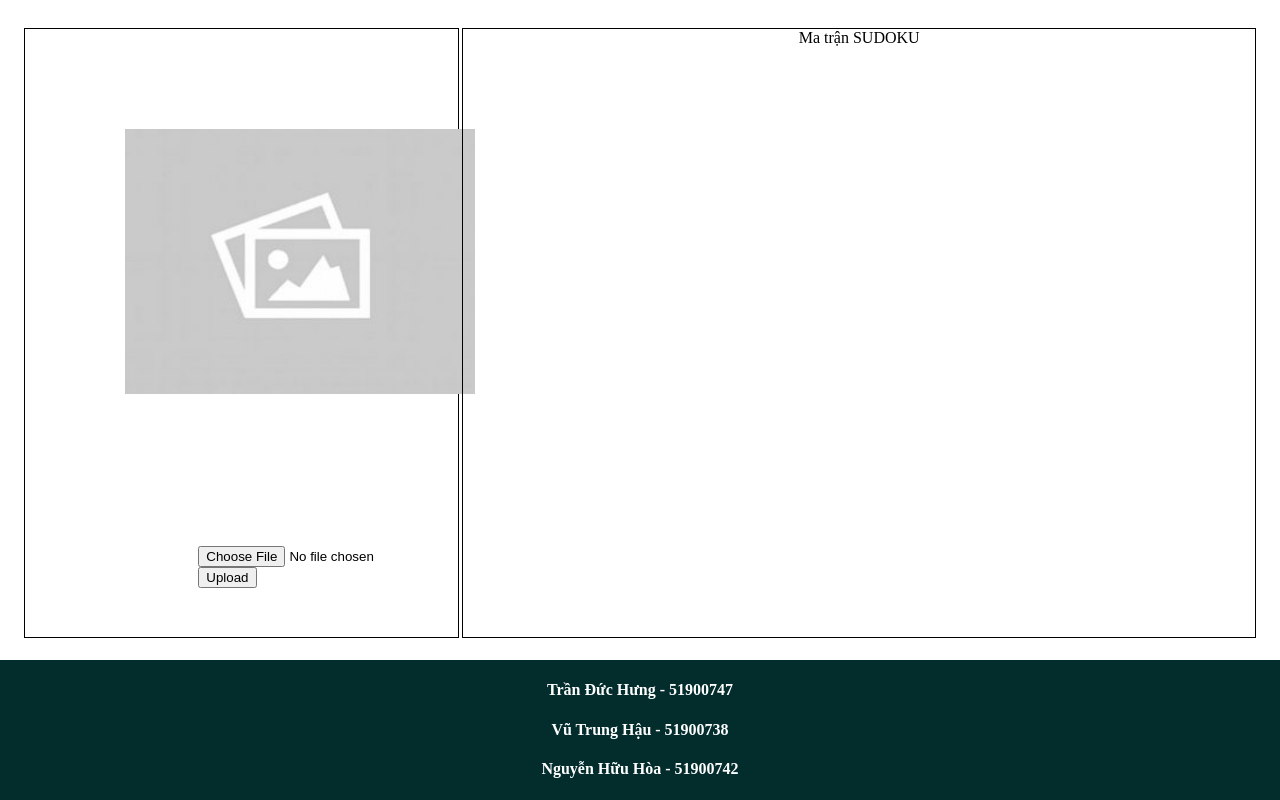
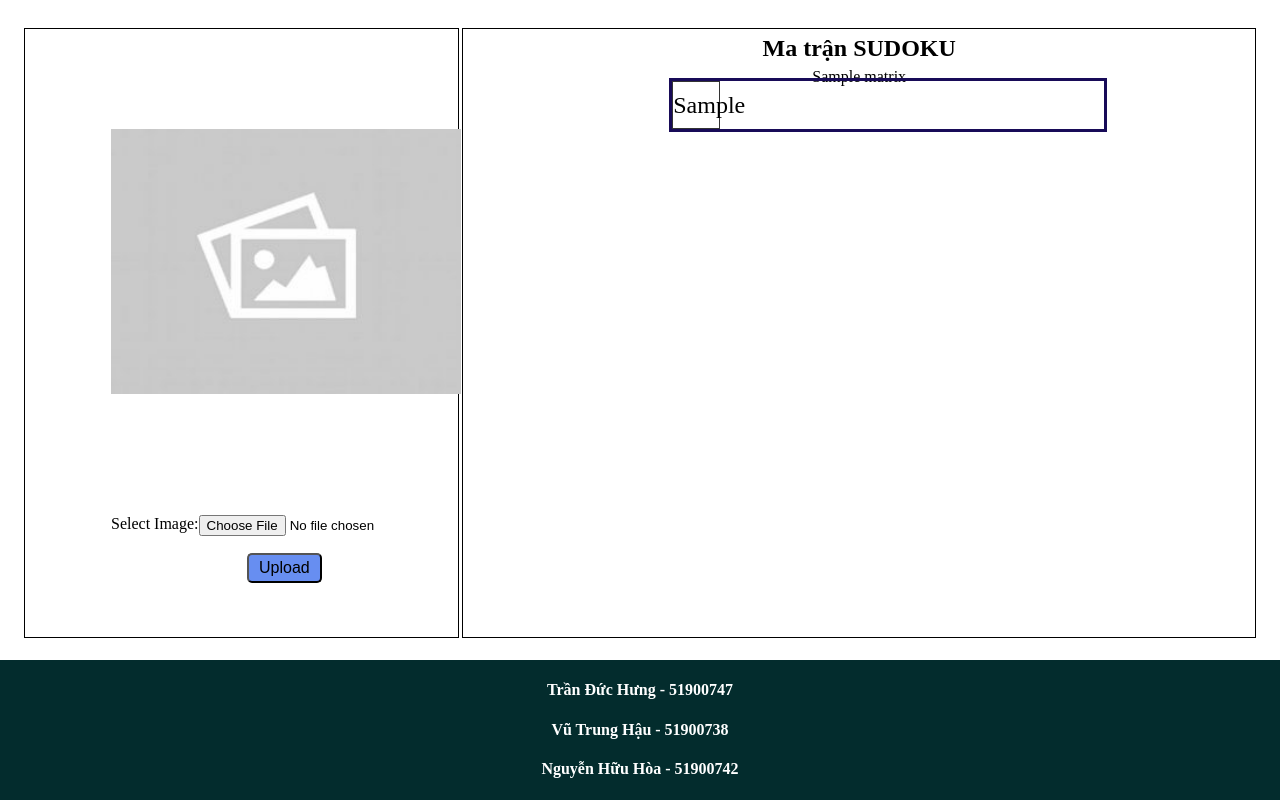
Before and after one commit to VuTrungHau/Image-Sudoku-Solver-Web, a Django app: template sudokuDIP/templates/sudokuDIP/index.html in a window 1280 px wide. Run offline with Django 3.2, Linux system fonts and the light colour scheme; the template is opened without the code that fills it: most values are stand-ins (such as "Sample title", 1, 10 or a date in 2020).

Commit message:
edit front end and add solveSudoku code

```diff
--- a/sudokuDIP/static/sudokuDIP/style.css
+++ b/sudokuDIP/static/sudokuDIP/style.css
@@ -48,15 +48,47 @@ img {
     width: 350px;
     height: 265px;
     top: 100px;
-    left: 100px;
+    left: 86px;
 }
-.upload-img-btn {
+
+.process-form {
+    position: absolute;
+    left: 40%;
+    top: 70%;
+}
+
+.process-form input {
+    display: none;
+}
+
+.process-form button {
+    background-color: rgb(16, 144, 57);
+    height: 26px;
+    font-size: 14px;
+    padding: 0 6px;
+    border-radius: 5px;
+}
+
+.upload-img-form {
     position: relative;
     width: 120px;
-    left: 40%;
-    top: 85%;
+    left: 86px;
+    top: 80%;
 }
 
+.upload-img-form input {
+    position: absolute;
+}
+
+.upload-img-form button {
+    margin-top: 20px;
+    margin-left: 136px;
+    background-color: rgb(103, 142, 241);
+    height: 30px;
+    font-size: 16px;
+    padding: 0 10px;
+    border-radius: 5px;
+}
 .footer {
     position: fixed;
     left: 0;
@@ -67,3 +99,41 @@ img {
     text-align: center;
     background-color: rgb(3, 44, 45);
 }
+h2 {
+    margin: 0;
+    padding: 6px;
+}
+ul{
+    width: 432px;
+    padding: 0;
+    margin: 0;
+    overflow: hidden;
+    border:3px solid rgb(24, 11, 88);
+    position: absolute;
+    left: 26%;
+    top: 8%;
+}
+li{
+    float: left;
+    display: inline-table;
+}
+li div {
+    border: 1px solid rgb(51, 51, 51);
+    /* box-sizing: border-box; */
+    text-align: center;
+    line-height: 46px;
+    height: 46px;
+    width: 46px;
+    font-size: 24px;
+}
+
+.solver-matrix button{
+    position: absolute;
+    top: 90%;
+    left: 44%;
+    background-color: rgb(51, 208, 101);
+    height: 30px;
+    font-size: 16px;
+    padding: 0 10px;
+    border-radius: 5px;
+}
--- a/sudokuDIP/templates/sudokuDIP/index.html
+++ b/sudokuDIP/templates/sudokuDIP/index.html
@@ -18,16 +18,47 @@
 
             </div>
             <!-- <button class="upload-img-btn">Upload Image</button> -->
-            <form method="post" class="upload-img-btn" enctype="multipart/form-data">
+            {% if show_img == 1 %}
+            <form method="post" class="process-form" enctype="multipart/form-data">
                 {% csrf_token %}
-                <input type="file" name="myfile" accept="image/*" required/>
-                <!-- {{ form.as_p }} -->
-                <button type="submit" value="Place order" name="submit">Upload</button>
-              </form>
+                <input type="file" name="myprocessfile" id="myprocessfile" value="{% static 'sudokuDIP/image/image.jpg' %}" accept="image/*"/>
+
+                <button type="submit" value="Place order" name="submit-process">Create Matrix</button>
+            </form>
+            {% endif %}
+            <form method="post" class="upload-img-form" enctype="multipart/form-data">
+                {% csrf_token %}
+                <label for="myfile">Select Image:</label>
+                <input type="file" name="myfile" id="myfile" accept="image/*" required/>
+
+                <button type="submit" value="Place order" name="submit-upload">Upload</button>
+            </form>
             <!-- <input type="file" name="image" class="upload-img-btn" accept="image/*"/> -->
         </div>
         <div class="image-process">
-            <span>Ma trận SUDOKU</span>
+            <h2>Ma trận SUDOKU</h2>
+            {{matrix}}
+            <ul>
+            {% if matrix == 0 %}
+                {% for i in range %}
+                    {% for j in range %}
+                        <li><div></div></li>
+                    {% endfor %}
+                {% endfor %}
+            {% else %}
+                {% for row in matrix %}
+                    {% for e in row %}
+                        <li><div>{{e}}</div></li>
+                    {% endfor %}
+                {% endfor %}
+            {% endif %}
+            </ul>
+            {% if show_matrix == 1 %}
+            <form method="post" class="solver-matrix" enctype="multipart/form-data">
+                {% csrf_token %}
+                <button type="submit" value="Place order" name="submit-solver">Solve Sudoku</button>
+            </form>
+            {% endif %}
         </div>
     </div>
     <div class="footer">
```
Also changed, not shown: sudokuDIP/views.py (+36 -10 lines), sudokuDIP/static/sudokuDIP/image/image.jpg (added).
